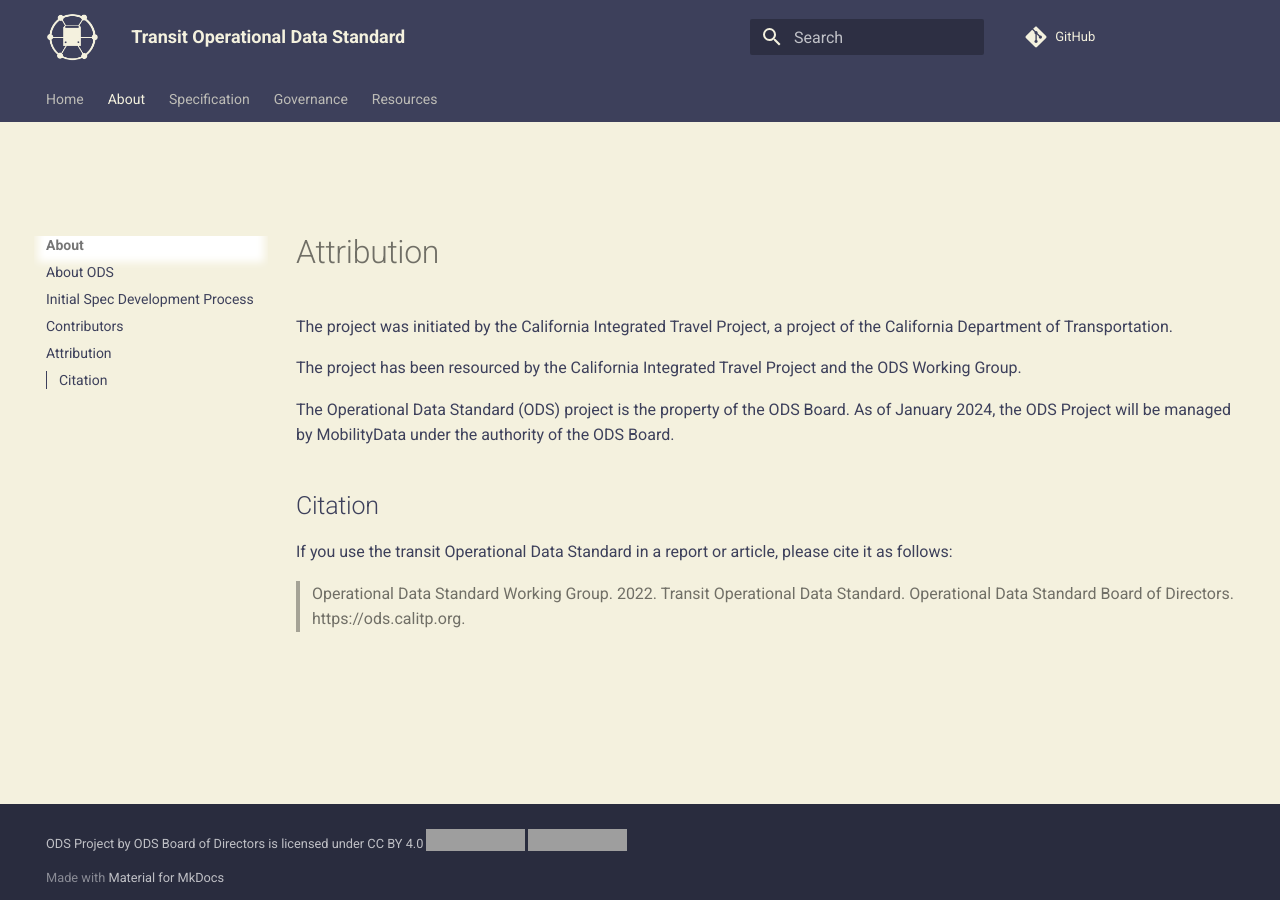
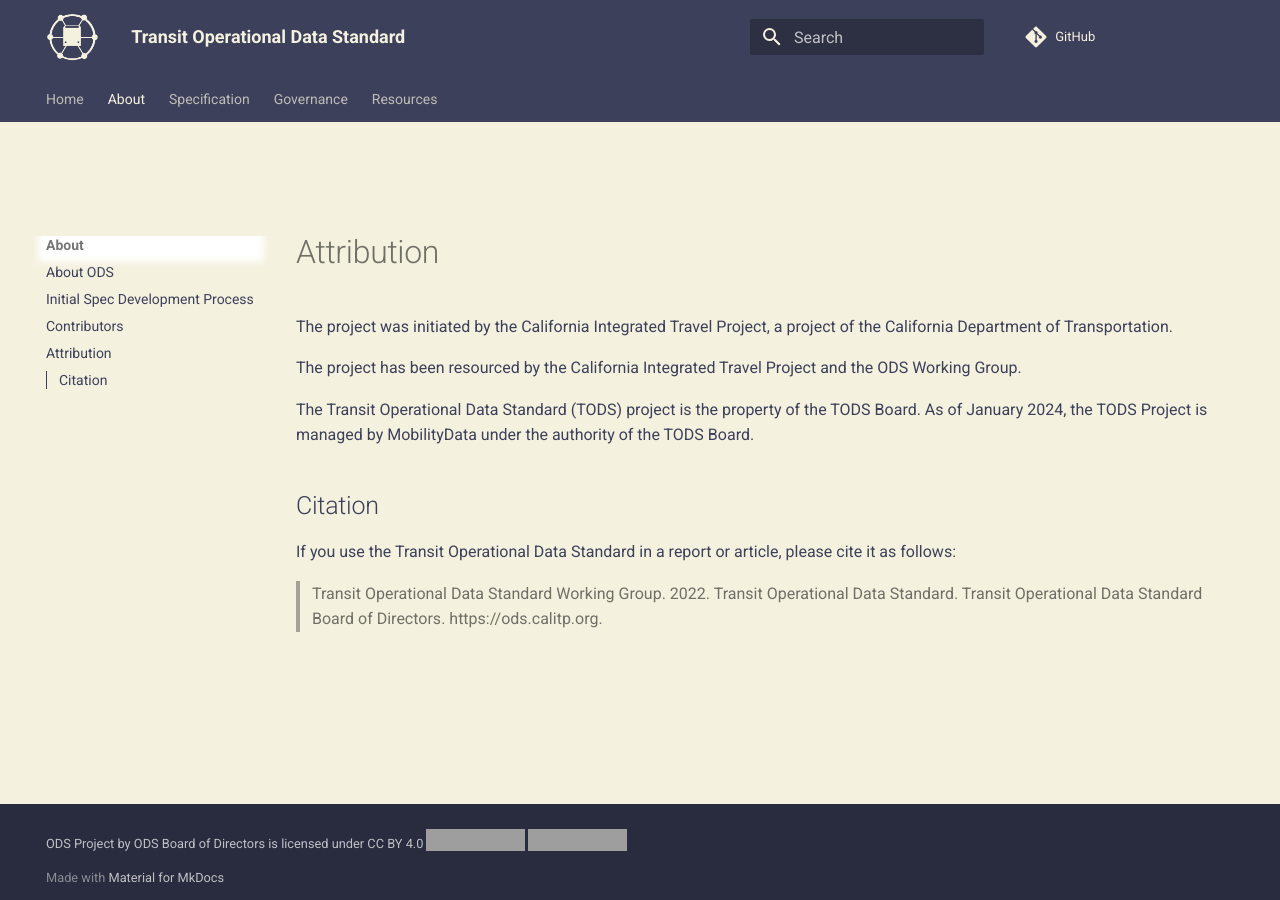
Before and after one commit to cal-itp/operational-data-standard, an MkDocs documentation site: the page built from docs/about/attribution.md, in a window 1280 px wide. Built offline with MkDocs 1.6.1 and Material for MkDocs 9.7.7, drawn with Linux system fonts in a browser that asks for light colours; nearby versions of some CDN libraries; comment, search, counter and statistics services are not loaded; grey boxes are pictures that could not be loaded.

Commit message:
Update attribution.md with TODS branding

```diff
--- a/docs/about/attribution.md
+++ b/docs/about/attribution.md
@@ -4,10 +4,10 @@
 
 The project has been resourced by the [California Integrated Travel Project](https://calitp.org) and the [ODS Working Group](working-group.md).
 
-The Operational Data Standard (ODS) project is the property of the ODS Board.  As of January 2024, the ODS Project will be managed by [MobilityData](https://mobilitydata.org) under the authority of the ODS Board.
+The Transit Operational Data Standard (TODS) project is the property of the TODS Board. As of January 2024, the TODS Project is managed by [MobilityData](https://mobilitydata.org) under the authority of the TODS Board.
 
 ## Citation
 
-If you use the transit Operational Data Standard in a report or article, please cite it as follows:
+If you use the Transit Operational Data Standard in a report or article, please cite it as follows:
 
-> Operational Data Standard Working Group. 2022. Transit Operational Data Standard. Operational Data Standard Board of Directors. https://ods.calitp.org.
+> Transit Operational Data Standard Working Group. 2022. Transit Operational Data Standard. Transit Operational Data Standard Board of Directors. https://ods.calitp.org.
```
